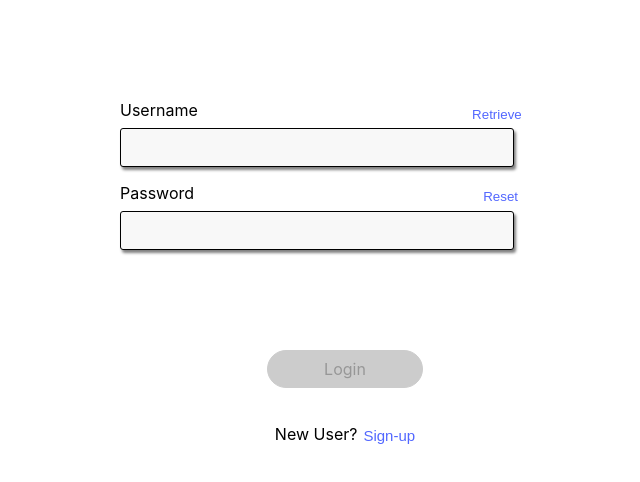
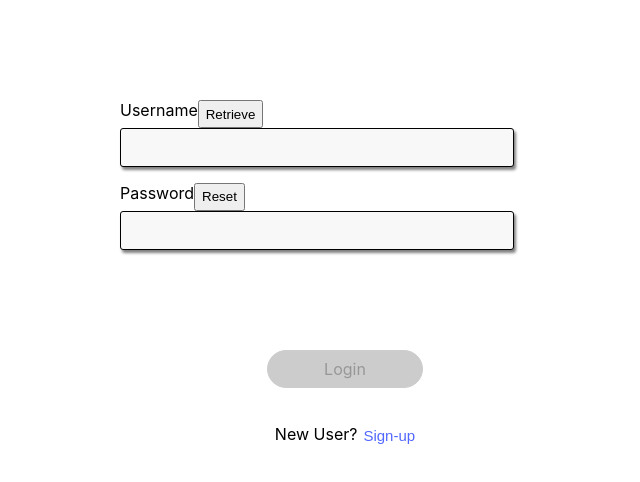
Before and after one commit to manvi0812/login-form-assignment, a React (Create React App) app: page / in a window 1280 px wide. Shown: the top 482 px of the page, without its empty margins (295-935 px from the left). Built offline with nearby package versions, Linux system fonts and the light colour scheme.

Commit message:
Update Button.css

```diff
--- a/src/shared/formUIElements/Button.css
+++ b/src/shared/formUIElements/Button.css
@@ -26,20 +26,6 @@
   margin-left: 6px;
   margin-top: 4px;
   font-size: 15px;
-}
-.reset-options {
-  display: flex;
-  justify-content: flex-end;
-  align-items: center;
-  width: 5rem;
-  margin-left: 244px;
-  background: transparent;
-  border: none;
-  cursor: pointer;
-  color: #5267ff;
-  padding: 0 0px;
-  /* width: 83%;
-  text-align: end; */
 }
 
 .button:focus {
```
